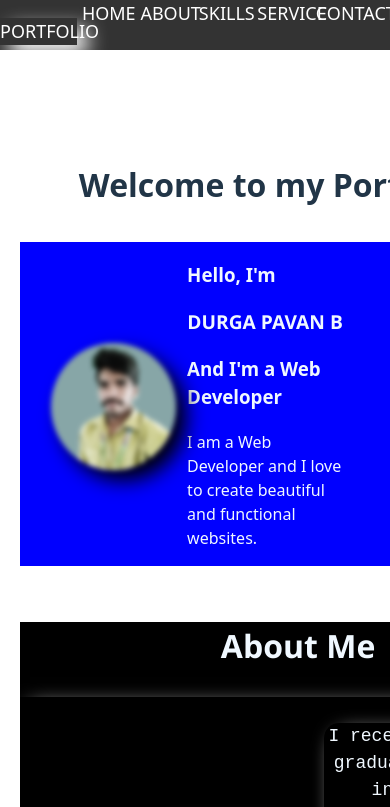
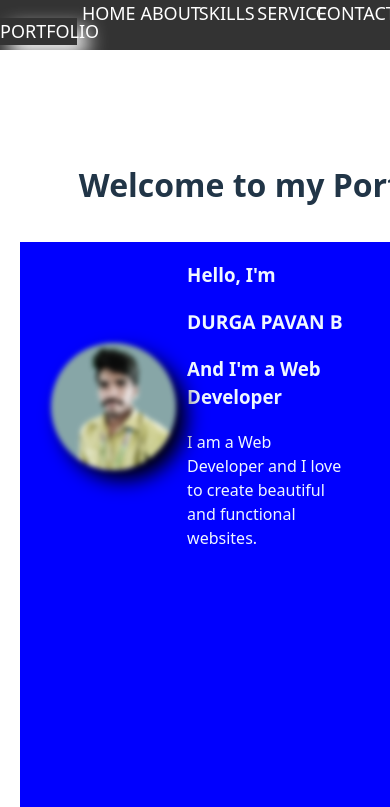
Before and after one commit to PavanMech321/portfolio-2, a React (Vite) app: page / in a window 390 px wide. Shown: the top 807 px of the page. Built offline with nearby package versions, Linux system fonts and the light colour scheme.

Commit message:
Update App.css

```diff
--- a/src/App.css
+++ b/src/App.css
@@ -75,6 +75,7 @@
 .Home{
   margin-top: 6%;
   display: grid;
+  grid-template-rows: 1fr 3fr;
   grid-template-columns: 40vw 35vw;
   column-gap: 15%;
   background-color: blue;
@@ -99,7 +100,6 @@
 .Home h1{
   font-size: larger;
   font-family: 'Segoe UI', Tahoma, Geneva, Verdana, sans-serif;
-  text-align:center;
 }
 #About{
   /* width: 100vw; */
```
